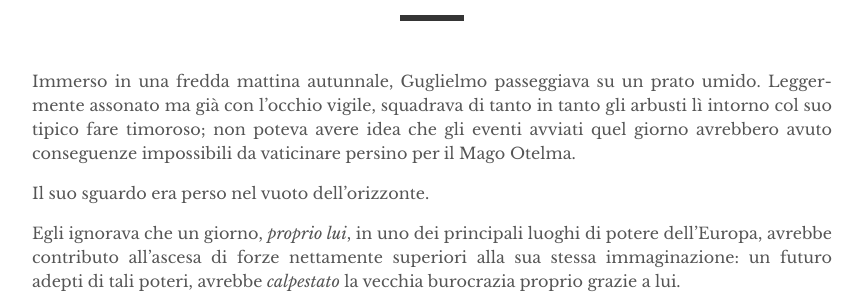
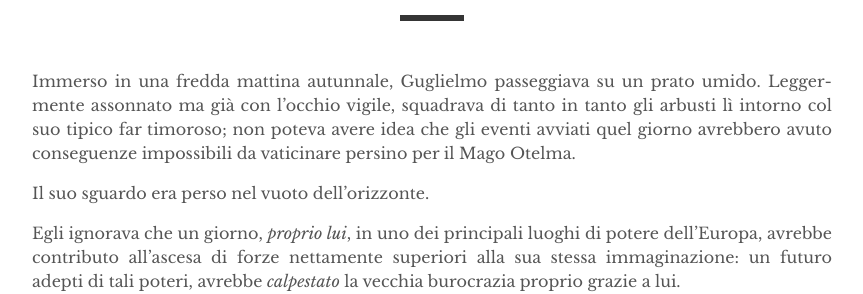
Before and after one commit to eviloutpost/eviloutpost.github.io, a Jekyll site: the page built from _posts/2018-10-26-guglielmo.md, in a window 1280 px wide. Shown: the part 248-542 px from the top of the page, without its empty margins (208-1071 px from the left). Built offline with Jekyll 4.4.1, drawn with Linux system fonts in a browser that asks for light colours.

Commit message:
Small fix to Guglielmo

```diff
--- a/_posts/2018-10-26-guglielmo.md
+++ b/_posts/2018-10-26-guglielmo.md
@@ -5,7 +5,7 @@ author: "giudeo"
 display: 1
 ---
 
-Immerso in una fredda mattina autunnale, Guglielmo passeggiava su un prato umido. Leggermente assonato ma già con l’occhio vigile, squadrava di tanto in tanto gli arbusti lì intorno col suo tipico fare timoroso; non poteva avere idea che gli eventi avviati quel giorno avrebbero avuto conseguenze impossibili da vaticinare persino per il Mago Otelma.
+Immerso in una fredda mattina autunnale, Guglielmo passeggiava su un prato umido. Leggermente assonnato ma già con l’occhio vigile, squadrava di tanto in tanto gli arbusti lì intorno col suo tipico far timoroso; non poteva avere idea che gli eventi avviati quel giorno avrebbero avuto conseguenze impossibili da vaticinare persino per il Mago Otelma.
 
 Il suo sguardo era perso nel vuoto dell’orizzonte.
 
```
